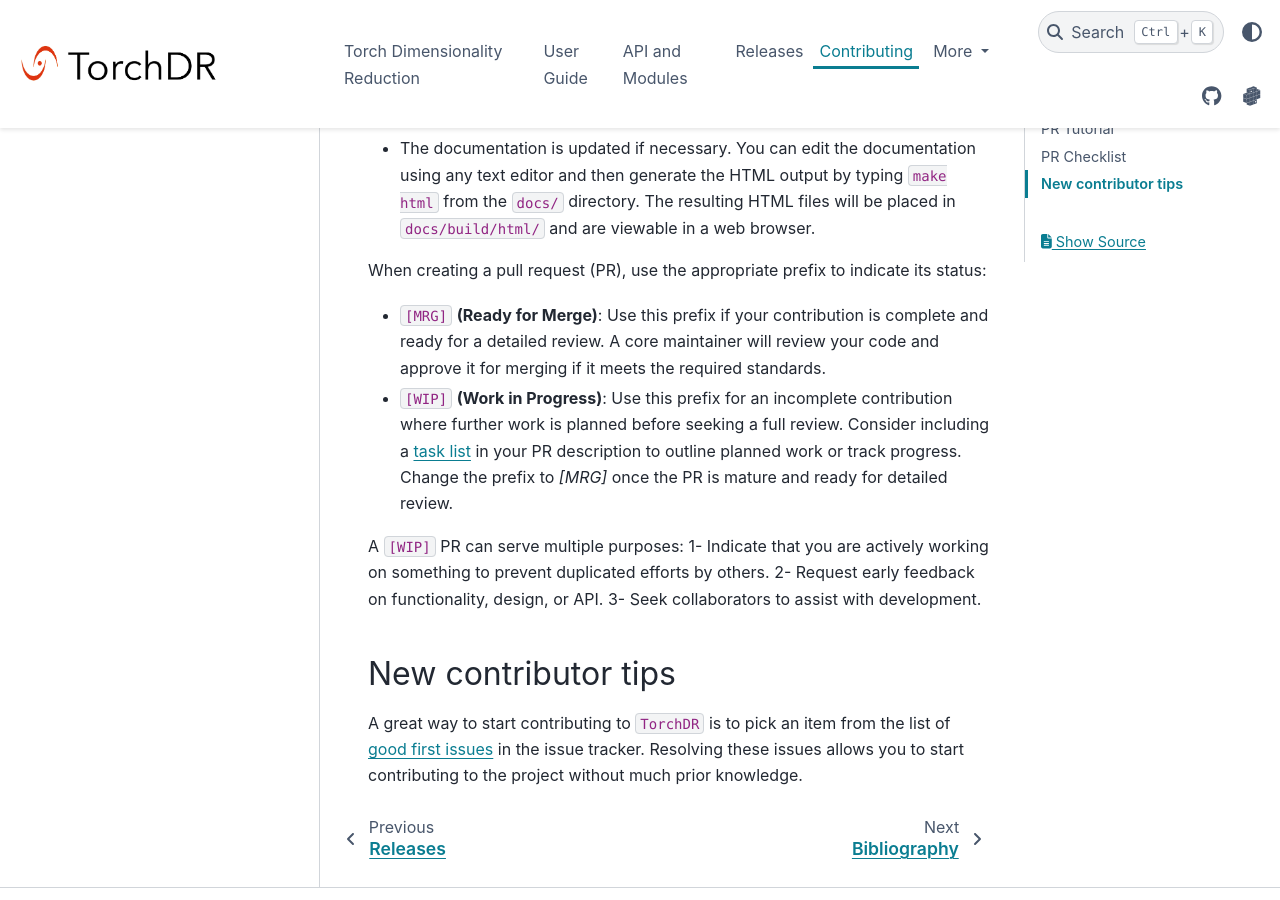
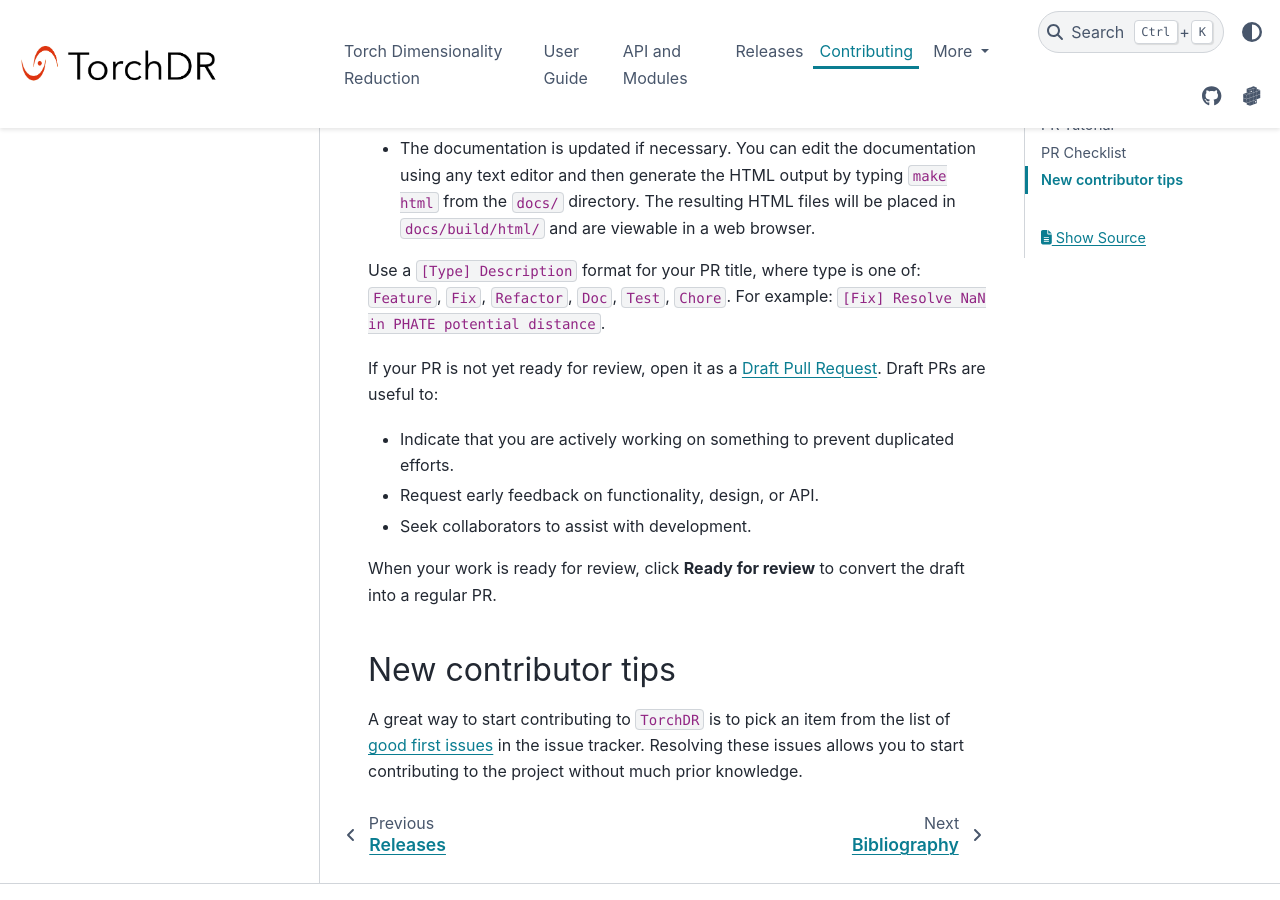
Before and after one commit to TorchDR/TorchDR, a Sphinx documentation site: the page built from docs/source/torchdr.contributing.rst, in a window 1280 px wide and 900 px high, scrolled down 1763 px. Built offline with Sphinx 7.4.7 and the PyData theme 0.15.4, drawn with Linux system fonts in a browser that asks for light colours; pages that are not in the unit, such as notebooks, are missing from menus; the version number could not be read and is left out; some of the changed text lies outside the part shown.

Commit message:
[Doc] Simplify PR guidelines: use Draft PRs and title convention (#275)

```diff
--- a/docs/source/torchdr.contributing.rst
+++ b/docs/source/torchdr.contributing.rst
@@ -59,17 +59,19 @@
 - If your pull request addresses an issue, please use the pull request title to describe the issue and mention the issue number in the pull request description. This will make sure a link back to the original issue is created.
 - The documentation is updated if necessary. You can edit the documentation using any text editor and then generate the HTML output by typing ``make html`` from the ``docs/`` directory. The resulting HTML files will be placed in ``docs/build/html/`` and are viewable in a web browser.
 
-When creating a pull request (PR), use the appropriate prefix to indicate its status:
+Use a ``[Type] Description`` format for your PR title, where type is one of:
+``Feature``, ``Fix``, ``Refactor``, ``Doc``, ``Test``, ``Chore``.
+For example: ``[Fix] Resolve NaN in PHATE potential distance``.
 
-- ``[MRG]`` **(Ready for Merge)**: Use this prefix if your contribution is complete and ready for a detailed review. A core maintainer will review your code and approve it for merging if it meets the required standards.
+If your PR is not yet ready for review, open it as a
+`Draft Pull Request <https://docs.github.com/en/pull-requests/collaborating-with-pull-requests/proposing-changes-to-your-work-with-pull-requests/about-pull-requests#draft-pull-requests>`_.
+Draft PRs are useful to:
 
-- ``[WIP]`` **(Work in Progress)**: Use this prefix for an incomplete contribution where further work is planned before seeking a full review. Consider including a `task list <https://github.com/blog/1375-task-lists-in-gfm-issues-pulls-comments>`_ in your PR description to outline planned work or track progress. Change the prefix to `[MRG]` once the PR is mature and ready for detailed review.
+- Indicate that you are actively working on something to prevent duplicated efforts.
+- Request early feedback on functionality, design, or API.
+- Seek collaborators to assist with development.
 
-
-A ``[WIP]`` PR can serve multiple purposes:
-1- Indicate that you are actively working on something to prevent duplicated efforts by others.
-2- Request early feedback on functionality, design, or API.
-3- Seek collaborators to assist with development.
+When your work is ready for review, click **Ready for review** to convert the draft into a regular PR.
 
 
 New contributor tips
```
Also changed, not shown: other parts of docs/source/torchdr.contributing.rst (+2 -2 lines).
